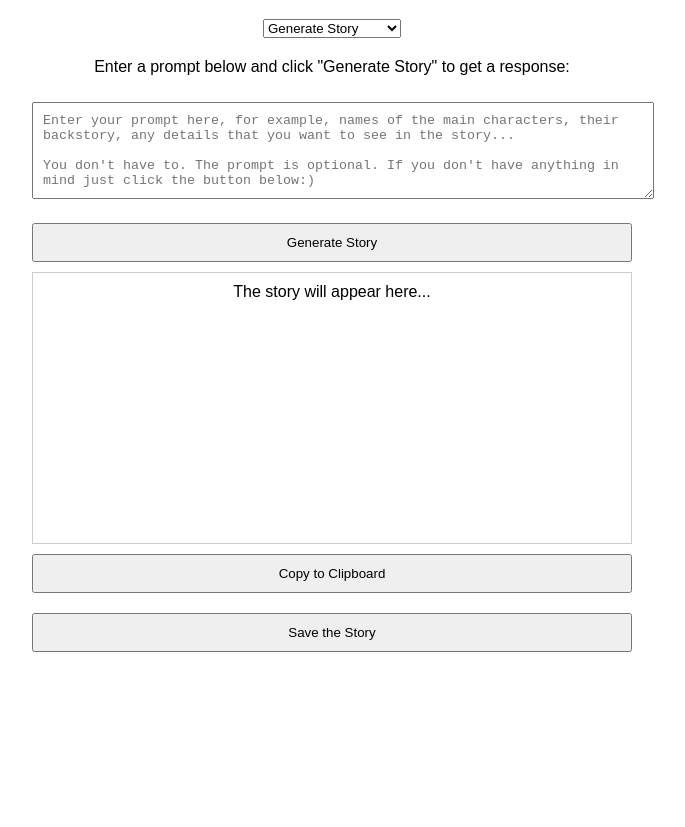
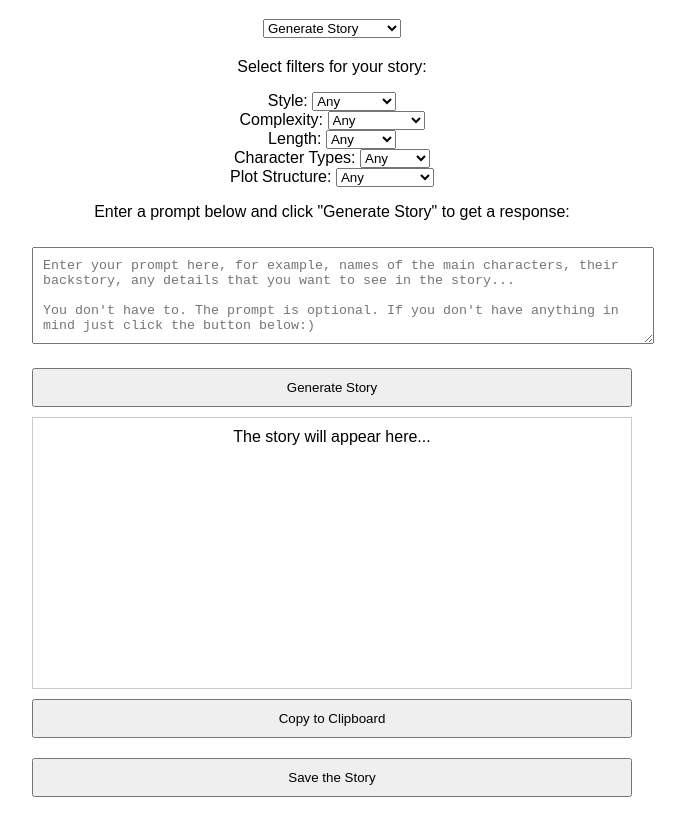
Before and after one commit to Yegor-Budnikov/storygenerator, a website: page public/index.html in a window 1280 px wide. Shown: the part 61-888 px from the top of the page, without its empty margins (308-993 px from the left). Before the commit the page ends 800 px from the top, so only its background shows below. Drawn offline with Linux system fonts and the light colour scheme.

Commit message:
Adding filters to generate a story. Closes #1

```diff
--- a/public/index.html
+++ b/public/index.html
@@ -26,6 +26,10 @@
         .nav-menu {
             margin-bottom: 20px;
         }
+        .filter-label {
+            text-align: left;
+            margin: 5px 0;
+        }
     </style>
 </head>
 <body>
@@ -38,6 +42,59 @@
             <option value="saved">View Saved Stories</option>
         </select>
     </div>
+
+    <p>Select filters for your story:</p>
+
+     <!-- Filters Section (Each filter on a new line) -->
+    <div>
+        <label for="style" class="filter-label">Style:</label>
+        <select id="style">
+            <option value="none">Any</option>
+            <option value="humorous">Humorous</option>
+            <option value="dramatic">Dramatic</option>
+            <option value="whimsical">Whimsical</option>
+        </select>
+    </div>
+
+    <div>
+        <label for="complexity" class="filter-label">Complexity:</label>
+        <select id="complexity">
+            <option value="none">Any</option>
+            <option value="simple">Simple</option>
+            <option value="intermediate">Intermediate</option>
+            <option value="complex">Complex</option>
+        </select>
+    </div>
+
+    <div>
+        <label for="length" class="filter-label">Length:</label>
+        <select id="length">
+            <option value="none">Any</option>
+            <option value="short">Short</option>
+            <option value="medium">Medium</option>
+            <option value="long">Long</option>
+        </select>
+    </div>
+
+    <div>
+        <label for="characters" class="filter-label">Character Types:</label>
+        <select id="characters">
+            <option value="none">Any</option>
+            <option value="animals">Animals</option>
+            <option value="people">People</option>
+        </select>
+    </div>
+
+    <div>
+        <label for="plot" class="filter-label">Plot Structure:</label>
+        <select id="plot">
+            <option value="none">Any</option>
+            <option value="linear">Linear</option>
+            <option value="nonlinear">Non-linear</option>
+            <option value="twist">Twist Ending</option>
+        </select>
+    </div>
+
 
     <p>Enter a prompt below and click "Generate Story" to get a response:</p>
    <textarea id="prompt" rows="5" placeholder="Enter your prompt here, for example, names of the main characters, their backstory, any details that you want to see in the story...
@@ -60,13 +117,30 @@ You don't have to. The prompt is optional. If you don't have anything in mind ju
         async function generateStory() {
             const prompt = document.getElementById('prompt').value;
 
+            // Get filter values
+            const style = document.getElementById('style').value;
+            const complexity = document.getElementById('complexity').value;
+            const length = document.getElementById('length').value;
+            const characters = document.getElementById('characters').value;
+            const plot = document.getElementById('plot').value;
+
+
+            // Send filters along with the prompt to the server
             const response = await fetch('/generate-story', {
                 method: 'POST',
                 headers: {
                     'Content-Type': 'application/json',
                 },
-                body: JSON.stringify({ prompt }),
+                body: JSON.stringify({
+                    prompt,
+                    style,
+                    complexity,
+                    length,
+                    characters,
+                    plot
+                }),
             });
+
 
             const data = await response.json();
             const outputDiv = document.getElementById('output');
```
Also changed, not shown: server.js (+10 -2 lines).
